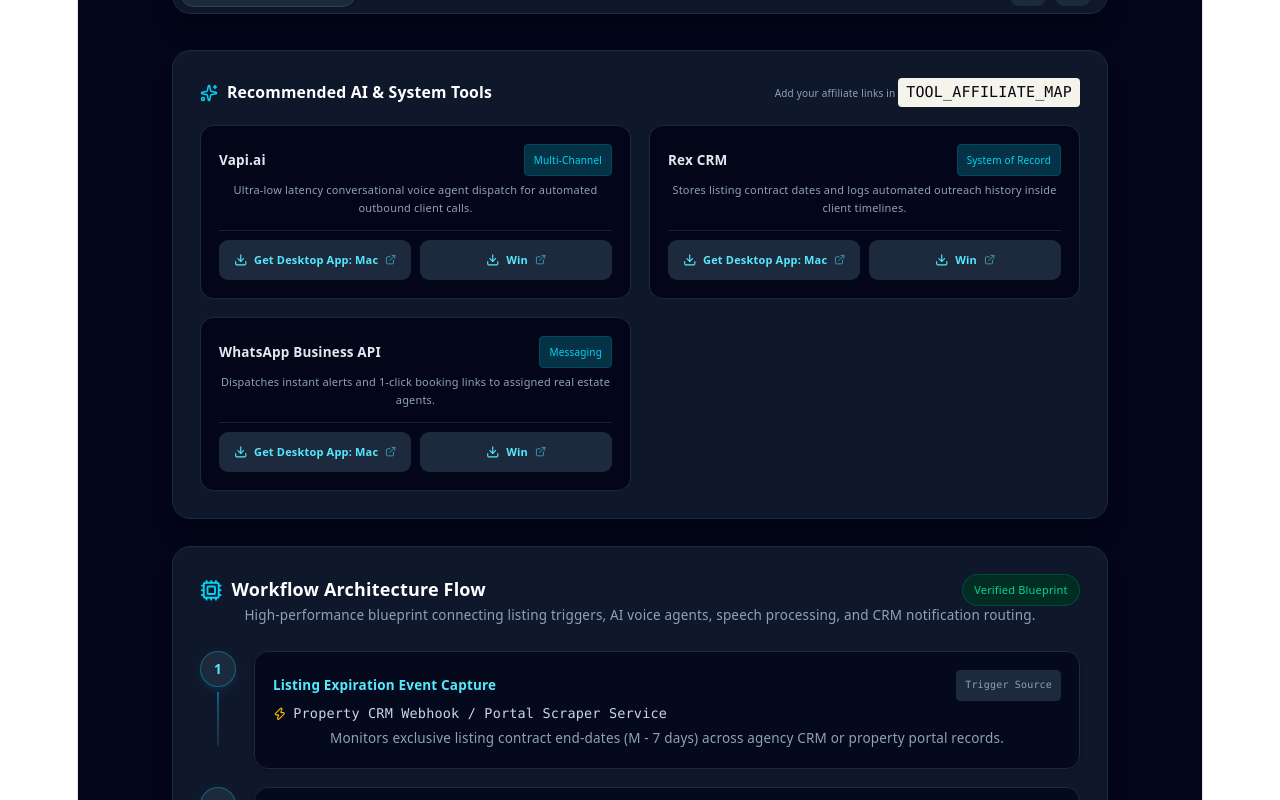
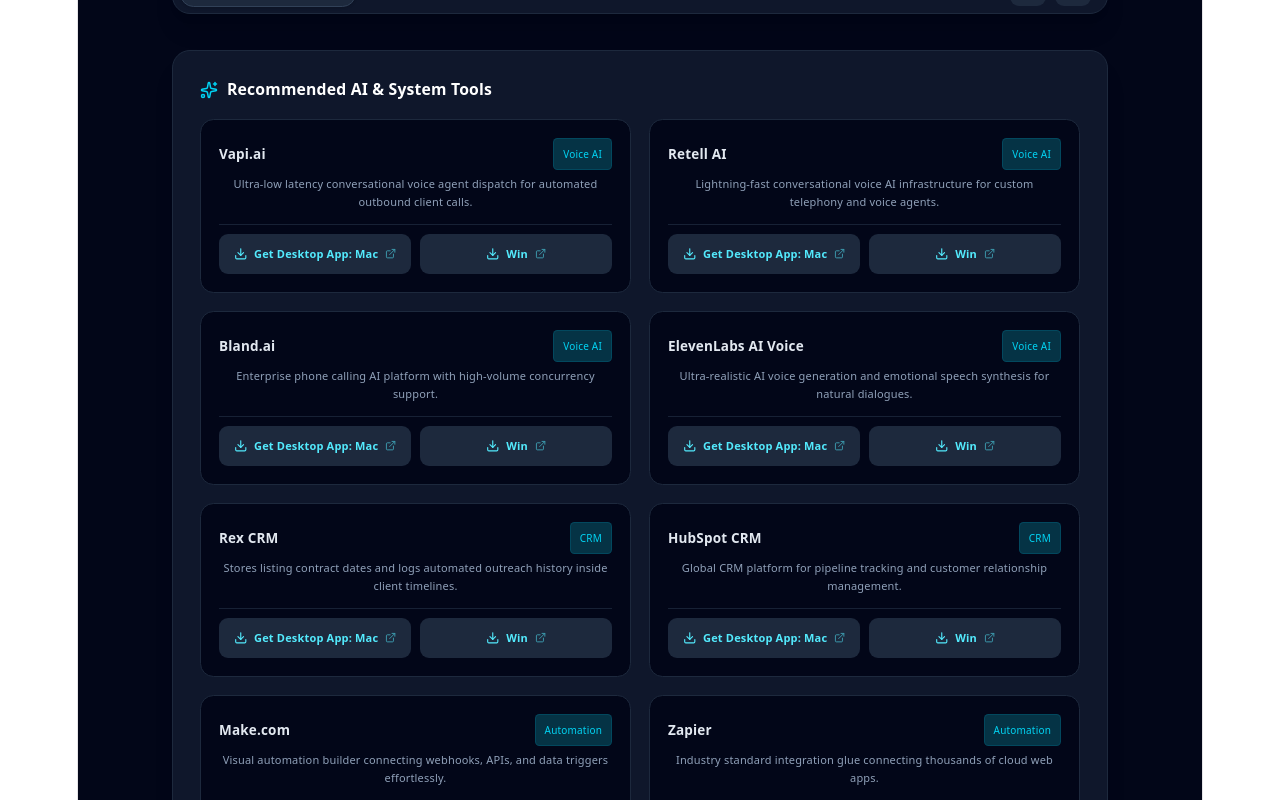
Before and after one commit to myname-Kzam01/workflow-intelligence-platform, a React (Vite) app: page / in a window 1280 px wide. Shown: the part 980-1780 px from the top of the page. Built offline with nearby package versions, Linux system fonts and the light colour scheme.

Commit message:
Update App.jsx

```diff
--- a/src/App.jsx
+++ b/src/App.jsx
@@ -6,14 +6,19 @@
   BookOpen, Rocket, ShieldCheck, Users, Workflow, ExternalLink
 } from 'lucide-react';
 
-// Affiliate Link Mapping Dictionary for Tools
+// Affiliate Link Mapping Dictionary for Tools (Add your referral/affiliate links here)
 const TOOL_AFFILIATE_MAP = {
   "Vapi.ai": "https://vapi.ai/?via=your_affiliate_id",
   "Bland.ai": "https://bland.ai/?ref=your_affiliate_id",
+  "Retell AI": "https://retellai.com/?ref=your_affiliate_id",
+  "ElevenLabs AI Voice": "https://elevenlabs.io/?from=your_affiliate_id",
+  "Deepgram": "https://deepgram.com/?ref=your_affiliate_id",
   "Rex CRM": "https://www.rexsoftware.com/?ref=your_affiliate_id",
+  "HubSpot CRM": "https://hubspot.com/?ref=your_affiliate_id",
+  "Make.com": "https://www.make.com/?pc=your_affiliate_id",
+  "Zapier": "https://zapier.com/sign-up?ref=your_affiliate_id",
   "WhatsApp Business API": "https://business.whatsapp.com/",
   "Twilio": "https://www.twilio.com/referral/your_affiliate_id",
-  "Gemini 3 Flash": "https://ai.google.dev/",
   "Default": "https://your-default-affiliate-link.com"
 };
 
@@ -39,6 +44,82 @@
     country: "Global",
     systems: "Shopify Plus, ElevenLabs AI Voice, WhatsApp Business API, Klaviyo, Gorgias",
     request: "When a customer with cart value > $1,000 abandons cart, trigger a dynamic personalized voice call from an AI brand concierge within 15 minutes, offering an exclusive discount and pushing notes to Gorgias CRM."
+  }
+];
+
+// Comprehensive Master Library of Tools available for EVERY case / workflow
+const MASTER_RECOMMENDED_TOOLS = [
+  {
+    name: "Vapi.ai",
+    category: "Voice AI",
+    description: "Ultra-low latency conversational voice agent dispatch for automated outbound client calls.",
+    badge: "Voice AI",
+    macLink: "https://vapi.ai/",
+    winLink: "https://vapi.ai/"
+  },
+  {
+    name: "Retell AI",
+    category: "Voice AI",
+    description: "Lightning-fast conversational voice AI infrastructure for custom telephony and voice agents.",
+    badge: "Voice AI",
+    macLink: "https://retellai.com/",
+    winLink: "https://retellai.com/"
+  },
+  {
+    name: "Bland.ai",
+    category: "Voice AI",
+    description: "Enterprise phone calling AI platform with high-volume concurrency support.",
+    badge: "Voice AI",
+    macLink: "https://bland.ai/",
+    winLink: "https://bland.ai/"
+  },
+  {
+    name: "ElevenLabs AI Voice",
+    category: "Voice AI",
+    description: "Ultra-realistic AI voice generation and emotional speech synthesis for natural dialogues.",
+    badge: "Voice AI",
+    macLink: "https://elevenlabs.io/",
+    winLink: "https://elevenlabs.io/"
+  },
+  {
+    name: "Rex CRM",
+    category: "CRM",
+    description: "Stores listing contract dates and logs automated outreach history inside client timelines.",
+    badge: "CRM",
+    macLink: "https://www.rexsoftware.com/",
+    winLink: "https://www.rexsoftware.com/"
+  },
+  {
+    name: "HubSpot CRM",
+    category: "CRM",
+    description: "Global CRM platform for pipeline tracking and customer relationship management.",
+    badge: "CRM",
+    macLink: "https://hubspot.com/",
+    winLink: "https://hubspot.com/"
+  },
+  {
+    name: "Make.com",
+    category: "Automation",
+    description: "Visual automation builder connecting webhooks, APIs, and data triggers effortlessly.",
+    badge: "Automation",
+    macLink: "https://www.make.com/",
+    winLink: "https://www.make.com/"
+  },
+  {
+    name: "Zapier",
+    category: "Automation",
+    description: "Industry standard integration glue connecting thousands of cloud web apps.",
+    badge: "Automation",
+    macLink: "https://zapier.com/",
+    winLink: "https://zapier.com/"
+  },
+  {
+    name: "WhatsApp Business API",
+    category: "Messaging",
+    description: "Dispatches instant alerts and 1-click booking links to assigned sales agents.",
+    badge: "Messaging",
+    macLink: "https://business.whatsapp.com/",
+    winLink: "https://business.whatsapp.com/"
   }
 ];
 
@@ -75,32 +156,7 @@
       details: "Pushes immediate notification to the assigned real estate agent with call summary and 1-click booking links for property appraisal."
     }
   ],
-  recommendedTools: [
-    {
-      name: "Vapi.ai",
-      category: "Voice AI Calling",
-      description: "Ultra-low latency conversational voice agent dispatch for automated outbound client calls.",
-      badge: "Multi-Channel",
-      macLink: "https://vapi.ai/?via=mac_download_aff",
-      winLink: "https://vapi.ai/?via=win_download_aff"
-    },
-    {
-      name: "Rex CRM",
-      category: "System of Record",
-      description: "Stores listing contract dates and logs automated outreach history inside client timelines.",
-      badge: "System of Record",
-      macLink: "https://www.rexsoftware.com/?ref=mac_download_aff",
-      winLink: "https://www.rexsoftware.com/?ref=win_download_aff"
-    },
-    {
-      name: "WhatsApp Business API",
-      category: "Messaging",
-      description: "Dispatches instant alerts and 1-click booking links to assigned real estate agents.",
-      badge: "Messaging",
-      macLink: "https://business.whatsapp.com/",
-      winLink: "https://business.whatsapp.com/"
-    }
-  ],
+  recommendedTools: MASTER_RECOMMENDED_TOOLS,
   implementationGuide: [
     {
       phase: "Phase 1: Setup & API Credentials",
@@ -169,7 +225,7 @@
 
     setTimeout(async () => {
       if (isDefaultPreset) {
-        setAnalysis(DEMO_ANALYSIS);
+        setAnalysis({ ...DEMO_ANALYSIS, recommendedTools: MASTER_RECOMMENDED_TOOLS });
         setIsAnalyzing(false);
       } else {
         try {
@@ -178,9 +234,6 @@
             "summary": "Short executive breakdown of the complete workflow execution plan",
             "architectureSteps": [
               { "step": 1, "name": "...", "type": "Trigger Source|AI Processing|LLM Intelligence|Action Dispatcher", "tech": "...", "details": "..." }
-            ],
-            "recommendedTools": [
-              { "name": "Tool Name", "category": "Voice AI", "description": "...", "badge": "AI", "macLink": "https://...", "winLink": "https://..." }
             ],
             "implementationGuide": [
               {
@@ -206,7 +259,11 @@
           const result = await res.json();
           const jsonText = result.candidates?.[0]?.content?.parts?.[0]?.text;
           if (jsonText) {
-            setAnalysis(JSON.parse(jsonText));
+            const parsed = JSON.parse(jsonText);
+            setAnalysis({
+              ...parsed,
+              recommendedTools: MASTER_RECOMMENDED_TOOLS
+            });
           } else {
             fallbackGen();
           }
@@ -227,10 +284,7 @@
         { step: 2, name: "AI Orchestration", type: "AI Processing", tech: "Gemini 3 Flash + Voice Engine", details: "Executes automated communication or reasoning logic." },
         { step: 3, name: "Multi-channel Notification", type: "Action Dispatcher", tech: "REST API / Messaging API", details: "Dispatches alerts & syncs results back into internal CRM." }
       ],
-      recommendedTools: [
-        { name: "Vapi.ai", category: "Voice AI", description: "Outbound AI voice agent provider.", badge: "AI Voice", macLink: "https://vapi.ai/", winLink: "https://vapi.ai/" },
-        { name: "Rex CRM", category: "CRM", description: "Real estate database & client tracking.", badge: "CRM", macLink: "https://www.rexsoftware.com/", winLink: "https://www.rexsoftware.com/" }
-      ],
+      recommendedTools: MASTER_RECOMMENDED_TOOLS,
       implementationGuide: [
         {
           phase: "Phase 1: Environment & Credential Configuration",
@@ -461,7 +515,6 @@
                   <h3 className="text-sm font-bold text-white flex items-center">
                     <Sparkles className="w-4 h-4 mr-2 text-cyan-400" /> Recommended AI & System Tools
                   </h3>
-                  <span className="text-[10px] text-slate-400">Add your affiliate links in <code className="text-cyan-400 font-mono">TOOL_AFFILIATE_MAP</code></span>
                 </div>
                 <div className="grid grid-cols-1 md:grid-cols-2 gap-4">
                   {analysis.recommendedTools.map((tool, idx) => (
```
